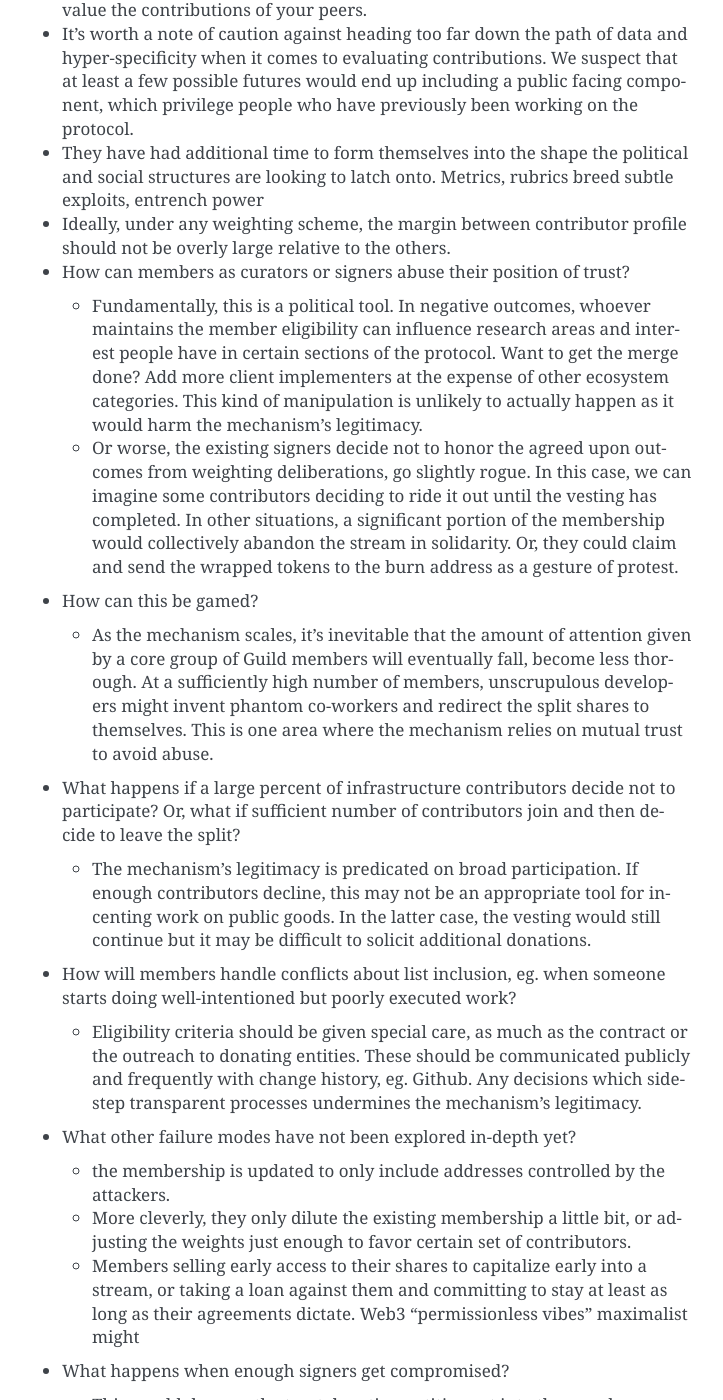
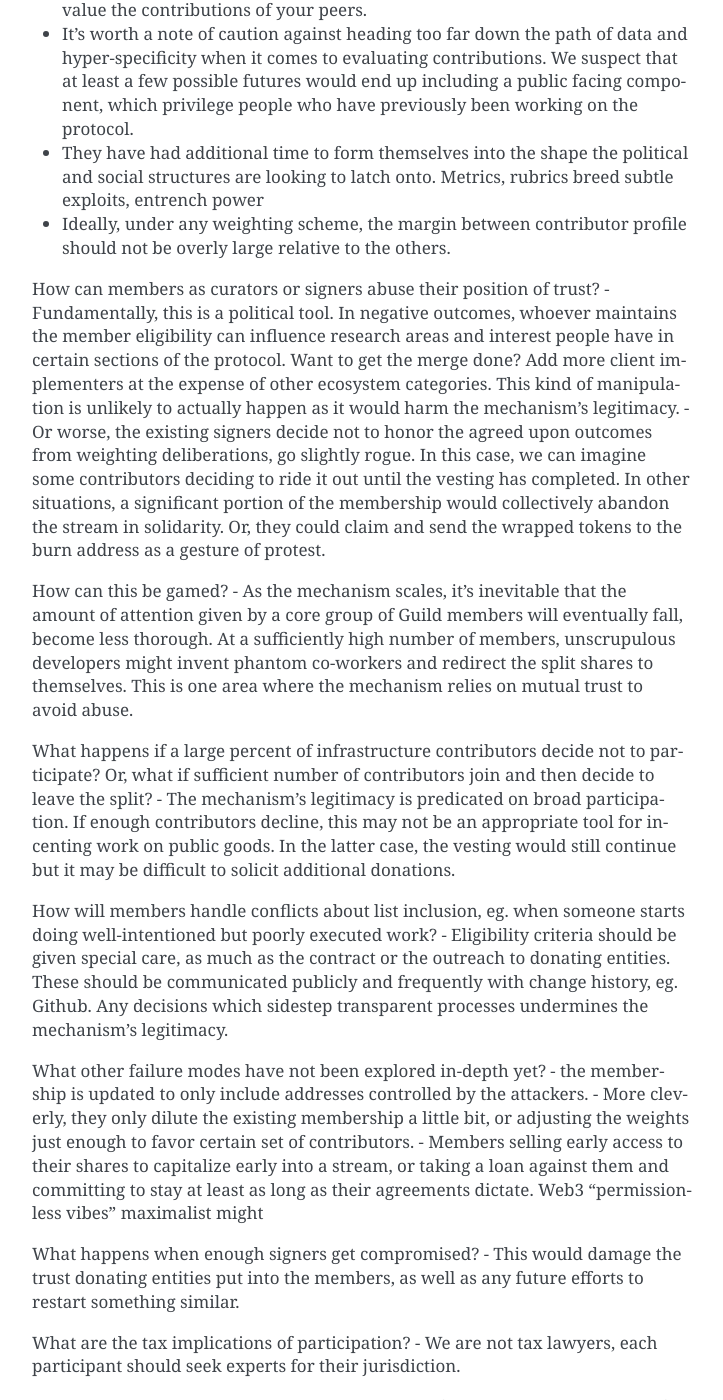
Before and after one commit to protocolguild/documentation, a Sphinx documentation site: the page built from docs/6-anticipated-concerns.md, in a window 1280 px wide and 1400 px high, scrolled down 602 px. Shown: the whole window, without its empty margins (388-1111 px from the left). Built offline with Sphinx 7.4.7, drawn with Linux system fonts in a browser that asks for light colours; some of the changed text lies outside the part shown.

Commit message:
Update 6-anticipated-concerns.md

```diff
--- a/docs/6-anticipated-concerns.md
+++ b/docs/6-anticipated-concerns.md
@@ -13,75 +13,75 @@ Why are weightings not more granular?
 - They have had additional time to form themselves into the shape the political and social structures are looking to latch onto. Metrics, rubrics breed subtle exploits, entrench power
 - Ideally, under any weighting scheme, the margin between contributor profile should not be overly large relative to the others.
 
-- How can members as curators or signers abuse their position of trust?
+How can members as curators or signers abuse their position of trust?
     - Fundamentally, this is a political tool. In negative outcomes, whoever maintains the member eligibility can influence research areas and interest people have in certain sections of the protocol. Want to get the merge done? Add more client implementers at the expense of other ecosystem categories. This kind of manipulation is unlikely to actually happen as it would harm the mechanism's legitimacy.
     - Or worse, the existing signers decide not to honor the agreed upon outcomes from weighting deliberations, go slightly rogue. In this case, we can imagine some contributors deciding to ride it out until the vesting has completed. In other situations, a significant portion of the membership would collectively abandon the stream in solidarity. Or, they could claim and send the wrapped tokens to the burn address as a gesture of protest.
 
-- How can this be gamed?
+How can this be gamed?
     - As the mechanism scales, it's inevitable that the amount of attention given by a core group of Guild members will eventually fall, become less thorough. At a sufficiently high number of members, unscrupulous developers might invent phantom co-workers and redirect the split shares to themselves. This is one area where the mechanism relies on mutual trust to avoid abuse.
 
-- What happens if a large percent of infrastructure contributors decide not to participate? Or, what if sufficient number of contributors join and then decide to leave the split?
+What happens if a large percent of infrastructure contributors decide not to participate? Or, what if sufficient number of contributors join and then decide to leave the split?
     - The mechanism's legitimacy is predicated on broad participation. If enough contributors decline, this may not be an appropriate tool for incenting work on public goods. In the latter case, the vesting would still continue but it may be difficult to solicit additional donations.
 
-- How will members handle conflicts about list inclusion, eg. when someone starts doing well-intentioned but poorly executed work?
+How will members handle conflicts about list inclusion, eg. when someone starts doing well-intentioned but poorly executed work?
     - Eligibility criteria should be given special care, as much as the contract or the outreach to donating entities. These should be communicated publicly and frequently with change history, eg. Github. Any decisions which sidestep transparent processes undermines the mechanism's legitimacy.
 
-- What other failure modes have not been explored in-depth yet?
+What other failure modes have not been explored in-depth yet?
     - the membership is updated to only include addresses controlled by the attackers.
     - More cleverly, they only dilute the existing membership a little bit, or adjusting the weights just enough to favor certain set of contributors.
     - Members selling early access to their shares to capitalize early into a stream, or taking a loan against them and committing to stay at least as long as their agreements dictate. Web3 "permissionless vibes" maximalist might
 
-- What happens when enough signers get compromised?
+What happens when enough signers get compromised?
     - This would damage the trust donating entities put into the members, as well as any future efforts to restart something similar.
 
-- What are the tax implications of participation?
+What are the tax implications of participation?
     - We are not tax lawyers, each participant should seek experts for their jurisdiction.
 
-- What's use case you can anticipate wanting in the future that Astrodrop can't facilitate today?
+What's use case you can anticipate wanting in the future that Astrodrop can't facilitate today?
     - lending markets built into the vesting stream available for lending
     - programmatically dripping membership
     - extensions that let users automate a custom functions like "claim and sell to DAI"
     - anyone who donates would eventually be airdropped a social token which unlocks a token-gated core dev discord /jk
 
-- What are some ways that curation can fail?
+What are some ways that curation can fail?
     - There are edge cases which should be considered. For example, where the marginal legitimacy lost by excluding a given contributor is too low to get curators to push for their inclusion. Or, the initial set of curators fails to expand beyond outside of their social graphs, but accumulates enough members to accomplish a state of "good enough" legitimacy. Or, the social norms that build up around the mechanism are sufficiently powerful to draw in continued donations even though it just barely hits the "good enough" threshold.
 
 ### 6.2 Related to the Broader Community
 
--  Will this replace existing salaries?
+Will this replace existing salaries?
     - No, this should be a bonus on top of current pay: employers/ DAOs should pretend as though it doesn't exist. Given that an employer won't be able to tell whether they have submitted their address or that of a charity. It would not be ethical to compell charity disclosures.
 
-- What if this ends up being a significant amount?
+What if this ends up being a significant amount?
     - If this mechanism *doesn't* accrue significant funds, then it's not really working properly. Vested donations should be significant enough to inspire new contributors to join core development. However, there should be deeper incentive analyses and the thresholds at which they get funky.
 
-- Why doesn't people just ask for some multiple of their current salary?
+Why doesn't people just ask for some multiple of their current salary?
     - As discussed in "[2. Broader Context](https://hackmd.io/ANe-MBCgTFSN6qG7drn3zg?both#2-Broader-Context)," traditional orgs will never be able to match the upside that comes from working on a novel tokenized application or L2.
 
-- Aren't donated assets a form of bribe?
+Aren't donated assets a form of bribe?
     - No. this would be a very inefficient form of bribing, as the large membership distribution dilutes any targeted intent. It would be much more effective to bribe individuals, which can already happen today without a split contract. It could even be argued that this mechanism makes bribes *less* effective because bribes are most effective in situations of relative wealth inequality. By raising the holdings of core developers, they are less likely to be swayed by individual financial offers. Of course, this is completely opt-in and protocol contributors are welcome to redirect their share to another public good organization. Only when there are relatively few donating entities could the mechanism arguably edge towards bribe territory, as it's very clear where benefits come from. Or, if the relative amount donated by one entity dwarfs that given by others.
 
-- What about including past protocol contributors?
+What about including past protocol contributors?
     - Not advisable, this would complicate inclusion decisions. The split is supposed to incentivise current and future contributors.
 
-- Will this compete with Gitcoin or other similar efforts?
+Will this compete with Gitcoin or other similar efforts?
     - We feel that this mechanism is differentiated enough (ie. forward looking, core protocol focused, vested, biases towards native tokens as opposed to USD) that the overlap may appear larger than it actually is. However, there may be some donating entities that feel like they are already "doing their part" with donations to one initiative and may not feel obligated to contribute to the other. We believe that it's healthy to have a number of autonomous & differentiated funding approaches towards Public Goods.
 
 ### 6.3 Culture / Big Questions
 
-- Why hasn't anyone built this before?
+Why hasn't anyone built this before?
     - It's unlikely that one project from the ecosystem would take up the coordination efforts to collect and maintain a list of contributors. If it did happen, the project would eventually find themselves with an immense amount of power as the gatekeeping curator.
     - the tech did not exist until now (astrodrop)
     - core devs are largely focused on other things to coordinate
 
-- Broadly, how will this design fail?
+Broadly, how will this design fail?
     - Believing that voluntaryism and donation-based funding scales sufficiently to the levels this mechanism needs in order to be effective.
     - Assuming that developers even want to "self-govern" an asset stream, including its responsibilities and pressures.
 
-- Will long-term vesting lead to stagnation in core development roles?
+Will long-term vesting lead to stagnation in core development roles?
     - In the sense of gatekeeping/groupthink/capture, we sincerely hope not. There's certainly a possibility that previously effective people may get stuck in a position if the incentive is significant enough. However, this is no different from any other job with performance requirements, crypto or otherwise. If someone is not performing adequately, they will be removed from their job and then from the list. If anything, the infusion of new perspectives as the set grows will be a healthy process.
     - With the conclusion of each vest, everyone starts again at 0 convincing the public that they are the legitimate heir to the Protocol Guild name and legacy. Competition for scarce political purchase means there will be alliances, intrigue, rebalances. Any one can copy this blueprint and create their own competing versions. We anticipate that even the initial cohort now will unavoidably have its own political undercurrents! A blooming society actively actively evolve their systems periodically to avoid settling into patterns too soon. So we should continue - see the approaching Leviathan peeking over the horizon, pull ourselves towards well considered implementations, norms, visions. Subtle frameworks like this interface between the social and the economic resources a group traffics in. They are dense confluences of swirling power - what we're doing is preempting inevitability.
 
-- Other than the amount of vested/vesting funds, what are some measures of success?
+Other than the amount of vested/vesting funds, what are some measures of success?
     - the frequency that someone joins or remains in core protocol work and citing the Guild as a compelling benefit.
     - the number of former core devs in defi we can recruit back
     - the number of completely retired former devs we can recruit back
```
